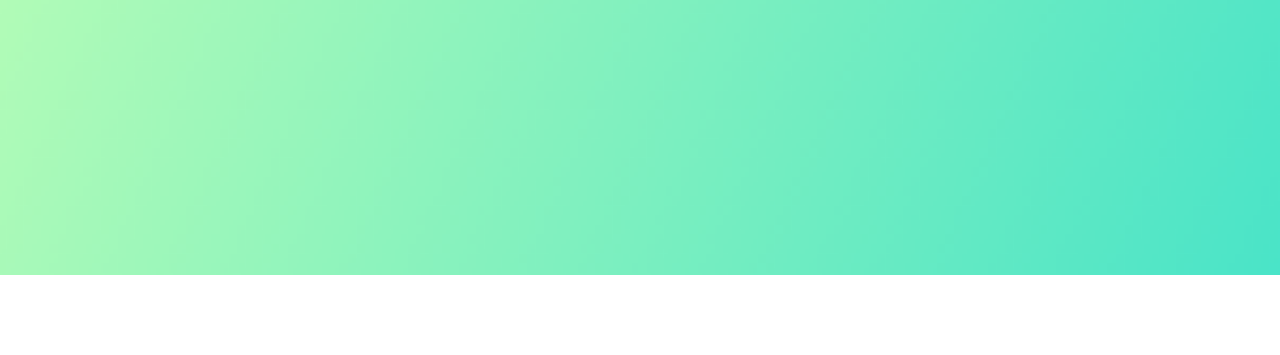
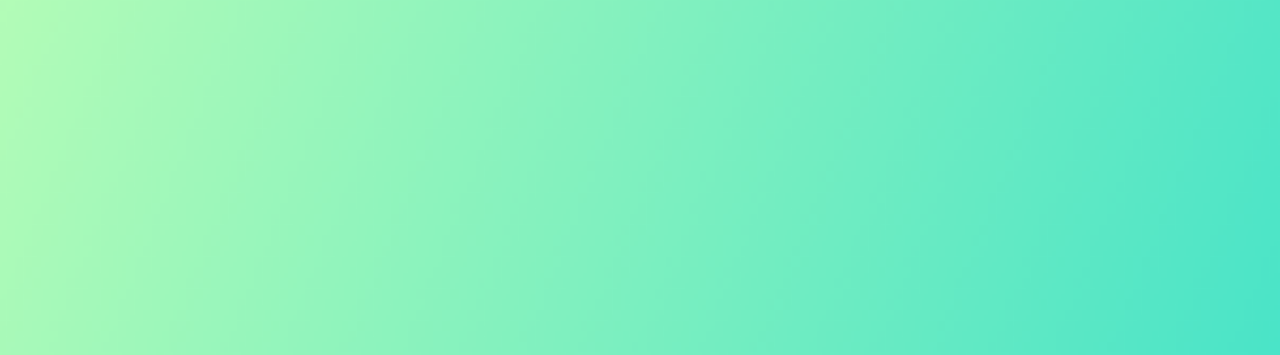
Before and after one commit to Sergio9815/my-timer-demo, a website with bundled scripts: page src/index.html in a window 1280 px wide. Shown: the part 445-800 px from the top of the page. Built offline with nearby package versions, Linux system fonts and the light colour scheme.

Commit message:
:lipstick: Cambio de estilos granim.js

```diff
--- a/src/styles/granim.css
+++ b/src/styles/granim.css
@@ -8,9 +8,10 @@
   position: relative;
   width: 100%;
   height: 100%;
-  min-height: 45rem;
+  min-height: 50rem;
   overflow: hidden;
   text-align: center;
+  flex: 1;
 }
 
 .canvas-interactive-wrapper canvas {
--- a/src/styles/styles.css
+++ b/src/styles/styles.css
@@ -1,6 +1,13 @@
 h1 {
   font-family: 'Josefin Sans', sans-serif;
   font-size: 3rem;
+}
+
+html, body{
+  display: flex;
+  flex-direction: column;
+  height:100vh;
+  margin: 0;
 }
 
 #timerJS {
```
